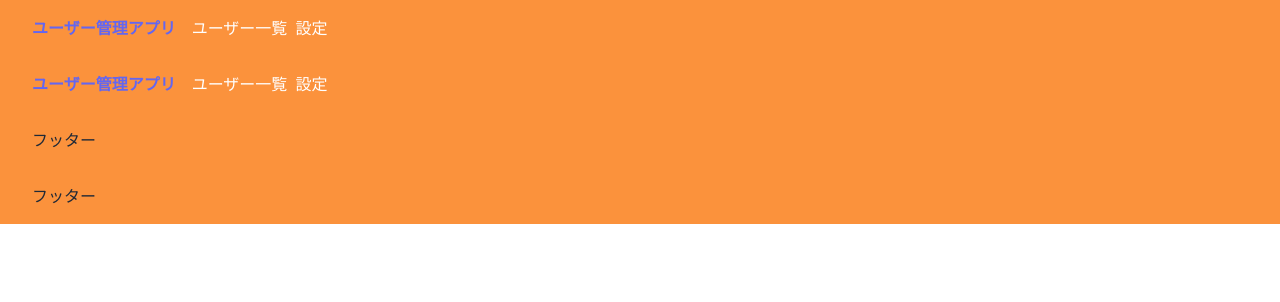
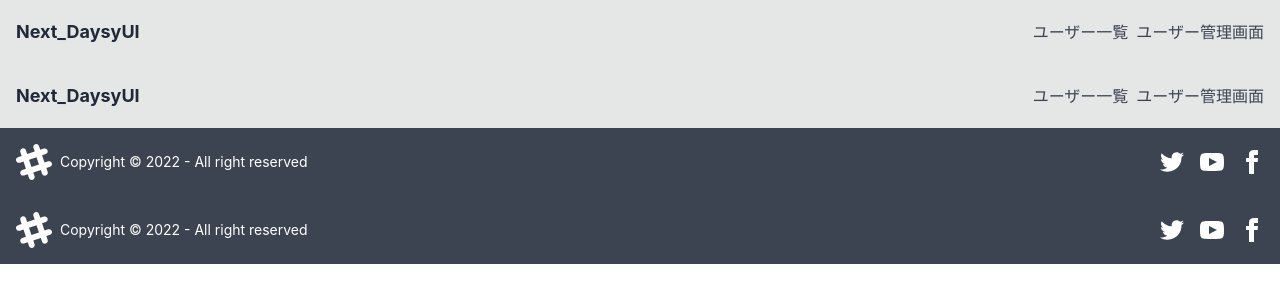
Before and after one commit to kira-0521/learning, a Next.js app in the folder sample_next_tailwind/: page /layout in a window 1280 px wide. Shown: the top 302 px of the page. Built offline with nearby package versions, Linux system fonts and the light colour scheme.

Commit message:
add: ヘッダーとフッター作成

```diff
--- a/sample_next_tailwind/components/organisms/layouts/Footer.tsx
+++ b/sample_next_tailwind/components/organisms/layouts/Footer.tsx
@@ -1,5 +1,53 @@
 import { VFC, memo } from 'react'
 
 export const Footer: VFC = memo(function footer() {
-  return <footer className='py-4 px-8 w-full bg-orange-400'>フッター</footer>
+  return (
+    <footer className='footer items-center p-4 bg-neutral text-neutral-content'>
+      <div className='items-center grid-flow-col'>
+        <svg
+          width='36'
+          height='36'
+          viewBox='0 0 24 24'
+          xmlns='http://www.w3.org/2000/svg'
+          fill-rule='evenodd'
+          clip-rule='evenodd'
+          className='fill-current'>
+          <path d='M22.672 15.226l-2.432.811.841 2.515c.33 1.019-.209 2.127-1.23 2.456-1.15.325-2.148-.321-2.463-1.226l-.84-2.518-5.013 1.677.84 2.517c.391 1.203-.434 2.542-1.831 2.542-.88 0-1.601-.564-1.86-1.314l-.842-2.516-2.431.809c-1.135.328-2.145-.317-2.463-1.229-.329-1.018.211-2.127 1.231-2.456l2.432-.809-1.621-4.823-2.432.808c-1.355.384-2.558-.59-2.558-1.839 0-.817.509-1.582 1.327-1.846l2.433-.809-.842-2.515c-.33-1.02.211-2.129 1.232-2.458 1.02-.329 2.13.209 2.461 1.229l.842 2.515 5.011-1.677-.839-2.517c-.403-1.238.484-2.553 1.843-2.553.819 0 1.585.509 1.85 1.326l.841 2.517 2.431-.81c1.02-.33 2.131.211 2.461 1.229.332 1.018-.21 2.126-1.23 2.456l-2.433.809 1.622 4.823 2.433-.809c1.242-.401 2.557.484 2.557 1.838 0 .819-.51 1.583-1.328 1.847m-8.992-6.428l-5.01 1.675 1.619 4.828 5.011-1.674-1.62-4.829z'></path>
+        </svg>
+        <p>Copyright © 2022 - All right reserved</p>
+      </div>
+      <div className='grid-flow-col gap-4 md:place-self-center md:justify-self-end'>
+        <a>
+          <svg
+            xmlns='http://www.w3.org/2000/svg'
+            width='24'
+            height='24'
+            viewBox='0 0 24 24'
+            className='fill-current'>
+            <path d='M24 4.557c-.883.392-1.832.656-2.828.775 1.017-.609 1.798-1.574 2.165-2.724-.951.564-2.005.974-3.127 1.195-.897-.957-2.178-1.555-3.594-1.555-3.179 0-5.515 2.966-4.797 6.045-4.091-.205-7.719-2.165-10.148-5.144-1.29 2.213-.669 5.108 1.523 6.574-.806-.026-1.566-.247-2.229-.616-.054 2.281 1.581 4.415 3.949 4.89-.693.188-1.452.232-2.224.084.626 1.956 2.444 3.379 4.6 3.419-2.07 1.623-4.678 2.348-7.29 2.04 2.179 1.397 4.768 2.212 7.548 2.212 9.142 0 14.307-7.721 13.995-14.646.962-.695 1.797-1.562 2.457-2.549z'></path>
+          </svg>
+        </a>
+        <a>
+          <svg
+            xmlns='http://www.w3.org/2000/svg'
+            width='24'
+            height='24'
+            viewBox='0 0 24 24'
+            className='fill-current'>
+            <path d='M19.615 3.184c-3.604-.246-11.631-.245-15.23 0-3.897.266-4.356 2.62-4.385 8.816.029 6.185.484 8.549 4.385 8.816 3.6.245 11.626.246 15.23 0 3.897-.266 4.356-2.62 4.385-8.816-.029-6.185-.484-8.549-4.385-8.816zm-10.615 12.816v-8l8 3.993-8 4.007z'></path>
+          </svg>
+        </a>
+        <a>
+          <svg
+            xmlns='http://www.w3.org/2000/svg'
+            width='24'
+            height='24'
+            viewBox='0 0 24 24'
+            className='fill-current'>
+            <path d='M9 8h-3v4h3v12h5v-12h3.642l.358-4h-4v-1.667c0-.955.192-1.333 1.115-1.333h2.885v-5h-3.808c-3.596 0-5.192 1.583-5.192 4.615v3.385z'></path>
+          </svg>
+        </a>
+      </div>
+    </footer>
+  )
 })
--- a/sample_next_tailwind/components/organisms/layouts/Header.tsx
+++ b/sample_next_tailwind/components/organisms/layouts/Header.tsx
@@ -3,20 +3,39 @@ import Link from 'next/link'
 
 export const Header: VFC = memo(function header() {
   return (
-    <header className='py-4 px-8 w-full bg-orange-400'>
-      <nav className='mx-auto flex items-start'>
-        <div>
-          <h1 className='font-bold text-indigo-500'>ユーザー管理アプリ</h1>
+    <header className='w-full'>
+      <div className='navbar bg-base-300'>
+        <div className='flex-1 px-2 lg:flex-none'>
+          <a className='text-lg font-bold'>Next_DaysyUI</a>
         </div>
-        <ul className='ml-4 flex text-white'>
-          <li>
-            <Link href='/users'>ユーザー一覧</Link>
-          </li>
-          <li className='ml-2'>
-            <Link href='/user_management'>設定</Link>
-          </li>
-        </ul>
-      </nav>
+        <div className='flex justify-end flex-1 px-2 text-neutral'>
+          <div className='flex items-stretch'>
+            <ul className='hidden md:flex'>
+              <li className='link link-hover'>
+                <Link href='/users'>ユーザー一覧</Link>
+              </li>
+              <li className='link link-hover ml-2'>
+                <Link href='/users_management'>ユーザー管理画面</Link>
+              </li>
+            </ul>
+            <div className='dropdown dropdown-end md:hidden sm:block'>
+              <label tabindex='0' className='btn btn-ghost rounded-btn'>
+                Menu
+              </label>
+              <ul
+                tabindex='0'
+                className='menu dropdown-content p-2 shadow bg-base-100 rounded-box w-52 mt-4'>
+                <li>
+                  <Link href='/users'>ユーザー一覧</Link>
+                </li>
+                <li>
+                  <Link href='/users_management'>ユーザー管理画面</Link>
+                </li>
+              </ul>
+            </div>
+          </div>
+        </div>
+      </div>
     </header>
   )
 })
```
